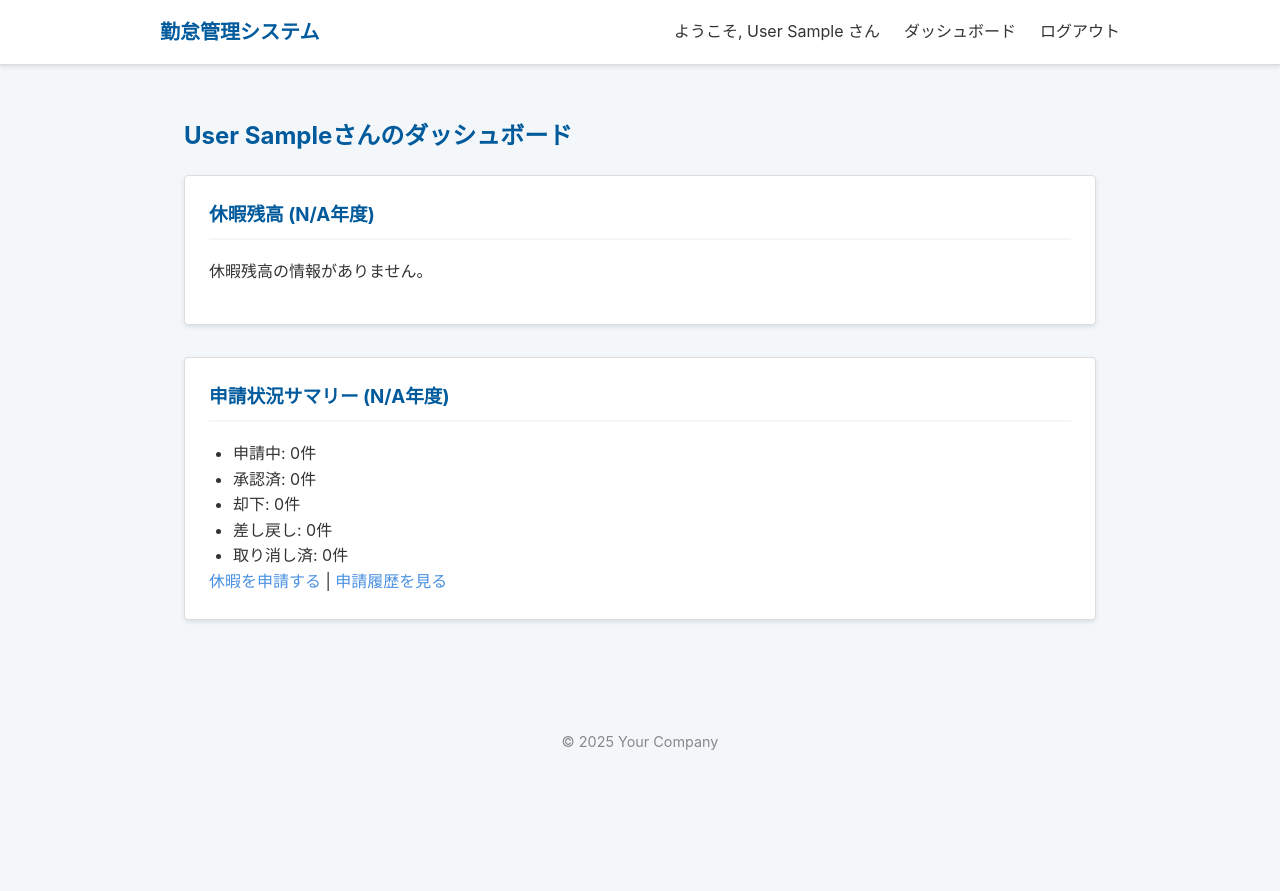
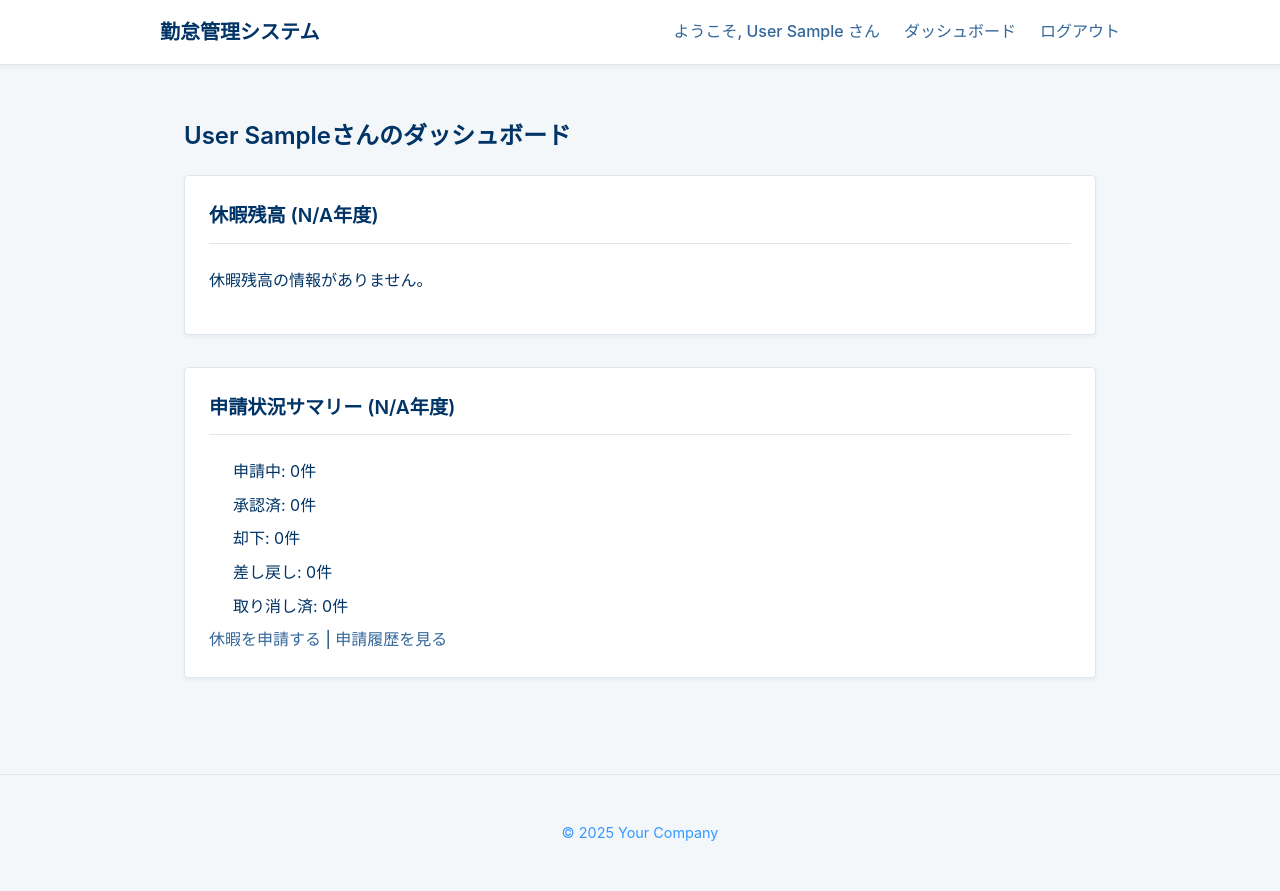
Before and after one commit to teriykiumai/management-system, a Django app: page /leaves/ in a window 1280 px wide. Before the commit the page ends 750 px from the top, so only its background shows below. Run offline with Django 5.2, Linux system fonts and the light colour scheme; the visitor is signed in with stand-in values (Sample User, id 1); data that the repository does not hold is empty.

Commit message:
配色テーマ決定

```diff
--- a/static/css/main.css
+++ b/static/css/main.css
@@ -6,17 +6,18 @@ body {
   margin: 0;
   font-family: -apple-system, BlinkMacSystemFont, "Segoe UI", Roboto, "Helvetica Neue", Arial, sans-serif;
   font-size: 16px;
-  color: #333;
+  color: #003366;
   background-color: #f4f7fa;
   line-height: 1.6;
 }
 
 h2, h3 {
-  color: #005A9C;
+  color: #003366;
+  font-weight: 600;
 }
 
 a {
-  color: #4A90E2;
+  color: #336699;
   text-decoration: none;
 }
 a:hover {
@@ -32,8 +33,8 @@ a:hover {
 .navbar {
   background-color: #fff;
   padding: 1rem 1.5rem;
-  border-bottom: 1px solid #ddd;
-  box-shadow: 0 2px 4px rgba(0, 0, 0, 0.1);
+  border-bottom: 1px solid #e0e6ed;
+  box-shadow: 0 2px 4px rgba(0, 0, 0, 0.05);
 }
 .navbar .container {
   display: flex;
@@ -44,7 +45,7 @@ a:hover {
 .navbar .navbar-brand {
   font-weight: bold;
   font-size: 1.25rem;
-  color: #005A9C;
+  color: #003366;
 }
 .navbar .navbar-brand:hover {
   text-decoration: none;
@@ -55,10 +56,8 @@ a:hover {
   gap: 1.5rem;
 }
 .navbar .navbar-item {
-  color: #333;
-}
-.navbar .navbar-item.user-name {
-  color: #666;
+  color: #336699;
+  font-weight: 500;
 }
 
 main {
@@ -68,52 +67,63 @@ main {
 footer {
   text-align: center;
   padding: 2rem 0;
-  color: #888;
+  color: #3399ff;
   font-size: 0.9rem;
+  border-top: 1px solid #e0e6ed;
+  margin-top: 2rem;
 }
 
 button, a.button {
   display: inline-block;
-  padding: 0.5rem 1rem;
-  border: 1px solid #005A9C;
+  padding: 0.6rem 1.2rem;
+  border: 1px solid #336699;
   border-radius: 4px;
-  background-color: #005A9C;
+  background-color: #336699;
   color: #fff;
   font-size: 16px;
+  font-weight: 500;
   cursor: pointer;
   text-align: center;
-  transition: background-color 0.2s;
+  transition: background-color 0.2s, transform 0.1s;
 }
 button:hover, a.button:hover {
-  background-color: rgb(0, 60.5769230769, 105);
+  background-color: rgb(40.8, 81.6, 122.4);
+  border-color: rgb(40.8, 81.6, 122.4);
   text-decoration: none;
   color: #fff;
+  transform: translateY(-1px);
 }
 
 .card {
   background-color: #fff;
-  border: 1px solid #ddd;
+  border: 1px solid #e0e6ed;
   border-radius: 4px;
-  box-shadow: 0 2px 4px rgba(0, 0, 0, 0.1);
+  box-shadow: 0 2px 4px rgba(0, 0, 0, 0.05);
   margin-bottom: 2rem;
   padding: 1.5rem;
 }
 .card h3 {
   margin-top: 0;
-  border-bottom: 2px solid #f4f7fa;
-  padding-bottom: 0.5rem;
+  border-bottom: 1px solid #e0e6ed;
+  padding-bottom: 0.75rem;
+  margin-bottom: 1.5rem;
+  font-size: 1.2rem;
 }
 .card ul {
   padding-left: 1.5rem;
   margin: 0;
+  list-style-type: none;
+}
+.card ul li {
+  margin-bottom: 0.5rem;
 }
 .card.alert {
-  border-left: 5px solid #e44d26;
+  border-left: 5px solid #FFCC66;
 }
 .card .balance-large {
-  font-size: 2rem;
-  font-weight: bold;
+  font-size: 2.2rem;
+  font-weight: 700;
   text-align: center;
-  color: #005A9C;
+  color: #336699;
   margin: 1rem 0;
 }/*# sourceMappingURL=main.css.map */
--- a/static/scss/_base.scss
+++ b/static/scss/_base.scss
@@ -14,11 +14,12 @@ body {
 }
 
 h2, h3 {
-    color: $primary-color;
+  color: $text-color; // テキストの基本色（濃紺）に
+    font-weight: 600;
 }
 
 a {
-    color: $secondary-color;
+    color: $primary-color; // リンクはメインカラー（青）に
     text-decoration: none;
     &:hover {
         text-decoration: underline;
--- a/static/scss/_buttons.scss
+++ b/static/scss/_buttons.scss
@@ -2,19 +2,22 @@
 
 button, a.button {
     display: inline-block;
-    padding: 0.5rem 1rem;
+    padding: 0.6rem 1.2rem;
     border: 1px solid $primary-color;
     border-radius: $border-radius;
     background-color: $primary-color;
     color: $white;
     font-size: $base-font-size;
+    font-weight: 500;
     cursor: pointer;
     text-align: center;
-    transition: background-color 0.2s;
+    transition: background-color 0.2s, transform 0.1s;
 
     &:hover {
-        background-color: darken($primary-color, 10%);
+        background-color: darken($primary-color, 8%);
+        border-color: darken($primary-color, 8%);
         text-decoration: none;
         color: $white;
+        transform: translateY(-1px);
     }
 }
--- a/static/scss/_cards.scss
+++ b/static/scss/_cards.scss
@@ -10,25 +10,32 @@
 
     h3 {
         margin-top: 0;
-        border-bottom: 2px solid $background-color;
-        padding-bottom: $spacing-unit * 0.5;
+        border-bottom: 1px solid $border-color;
+        padding-bottom: $spacing-unit * 0.75;
+        margin-bottom: $spacing-unit * 1.5;
+        font-size: 1.2rem;
     }
 
     ul {
         padding-left: $spacing-unit * 1.5;
         margin: 0;
+        list-style-type: none;
+
+        li {
+        margin-bottom: $spacing-unit * 0.5;
+        }
     }
 
-    // アラート用のカード
+    // 通知用のカード (承認待ちタスクなど)
     &.alert {
-        border-left: 5px solid $alert-color;
+        border-left: 5px solid $accent-color; // アクセントカラー（黄）の帯
     }
 
     .balance-large {
-        font-size: 2rem;
-        font-weight: bold;
+        font-size: 2.2rem;
+        font-weight: 700;
         text-align: center;
-        color: $primary-color;
+        color: $primary-color; // メインカラー（青）に
         margin: $spacing-unit 0;
     }
 }
--- a/static/scss/_layout.scss
+++ b/static/scss/_layout.scss
@@ -4,7 +4,7 @@
     max-width: $container-max-width;
     margin: 0 auto;
     padding: 0 ($spacing-unit * 1.5);
-    }
+}
 
 .navbar {
     background-color: $white;
@@ -22,7 +22,7 @@
     .navbar-brand {
         font-weight: bold;
         font-size: 1.25rem;
-        color: $primary-color;
+        color: $text-color; // ブランドロゴは濃紺に
         &:hover { text-decoration: none; }
     }
 
@@ -33,20 +33,20 @@
     }
 
     .navbar-item {
-        color: $text-color;
-        &.user-name {
-        color: #666;
-        }
+        color: $primary-color; // ナビゲーションリンクはメインカラー（青）に
+        font-weight: 500;
     }
 }
 
 main {
-    padding: ($spacing-unit * 2) 0;
+  padding: ($spacing-unit * 2) 0;
 }
 
 footer {
     text-align: center;
     padding: ($spacing-unit * 2) 0;
-    color: #888;
+    color: lighten($text-color, 40%); // 少し薄い文字色に
     font-size: 0.9rem;
+    border-top: 1px solid $border-color;
+    margin-top: $spacing-unit * 2;
 }
--- a/static/scss/_variables.scss
+++ b/static/scss/_variables.scss
@@ -1,10 +1,35 @@
+// ===============================================
+// 1. 配色テーマの定義 (Sass Map)
+// ===============================================
+$themes: (
+    "default": (
+        "primary":    #336699, // メインカラー
+        "text":       #003366, // テキストカラー
+        "background": #f4f7fa, // 背景色
+        "accent":     #FFCC66  // アクセントカラー
+    )
+);
+
+// ===============================================
+// 2. 使用するテーマを選択
+// ===============================================
+$theme: "default";
+
+// ===============================================
+// 3. 選択されたテーマから動的に変数を設定
+// ===============================================
+$primary-color:    map-get(map-get($themes, $theme), "primary");
+$text-color:       map-get(map-get($themes, $theme), "text");
+$background-color: map-get(map-get($themes, $theme), "background");
+$accent-color:     map-get(map-get($themes, $theme), "accent");
+$secondary-color:  $accent-color; // secondary-colorとしてaccent-colorを割り当てる
+
+// ===============================================
+// 4. テーマに依存しない共通の変数
+// ===============================================
 // Colors
-$primary-color: #005A9C;
-$secondary-color: #4A90E2;
-$background-color: #f4f7fa;
-$text-color: #333;
 $white: #fff;
-$border-color: #ddd;
+$border-color: #e0e6ed;
 $alert-color: #e44d26;
 
 // Typography
@@ -17,4 +42,4 @@ $spacing-unit: 1rem; // 16px
 
 // Components
 $border-radius: 4px;
-$box-shadow: 0 2px 4px rgba(0,0,0,0.1);
+$box-shadow: 0 2px 4px rgba(0,0,0,0.05);
```
Also changed, not shown: README.md.
